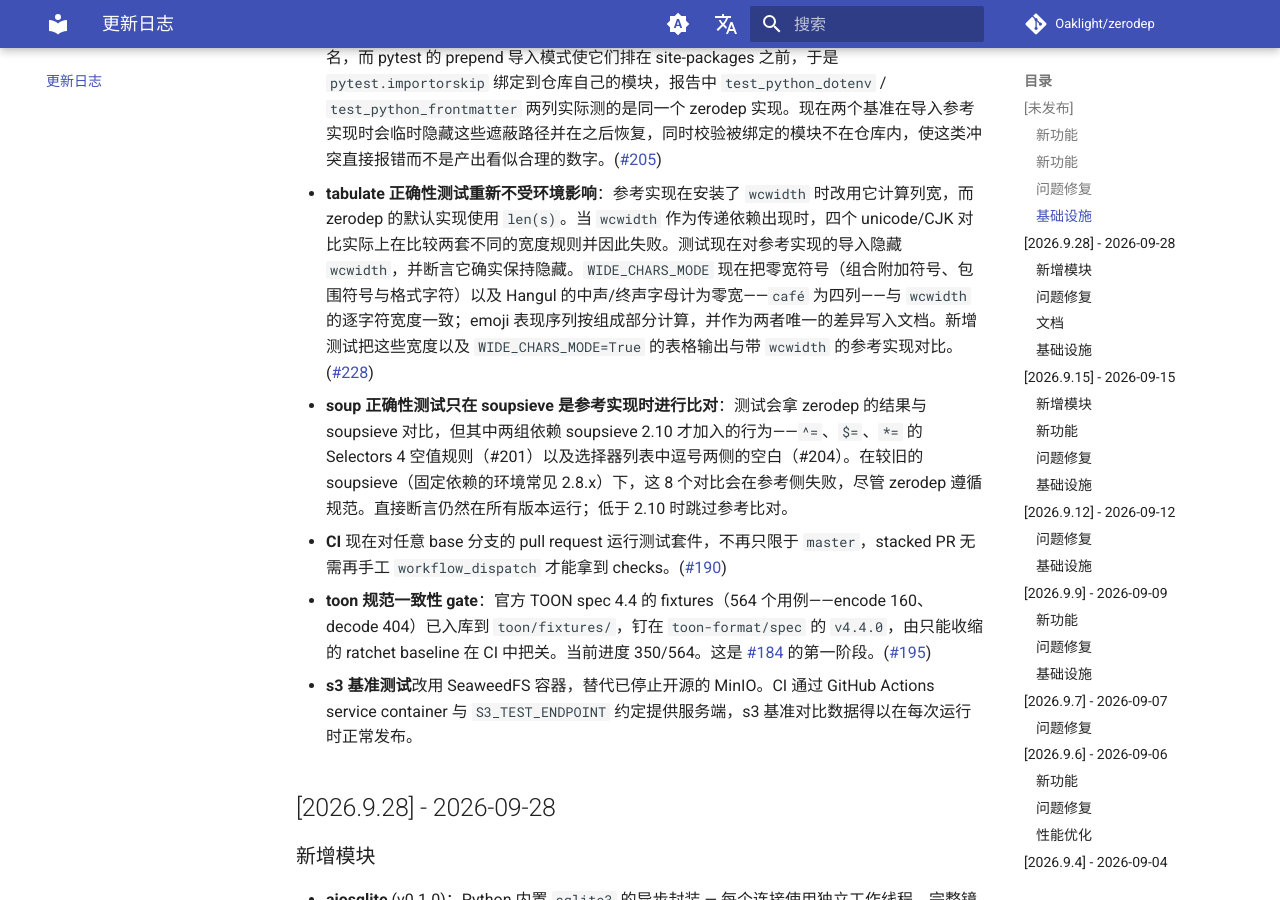
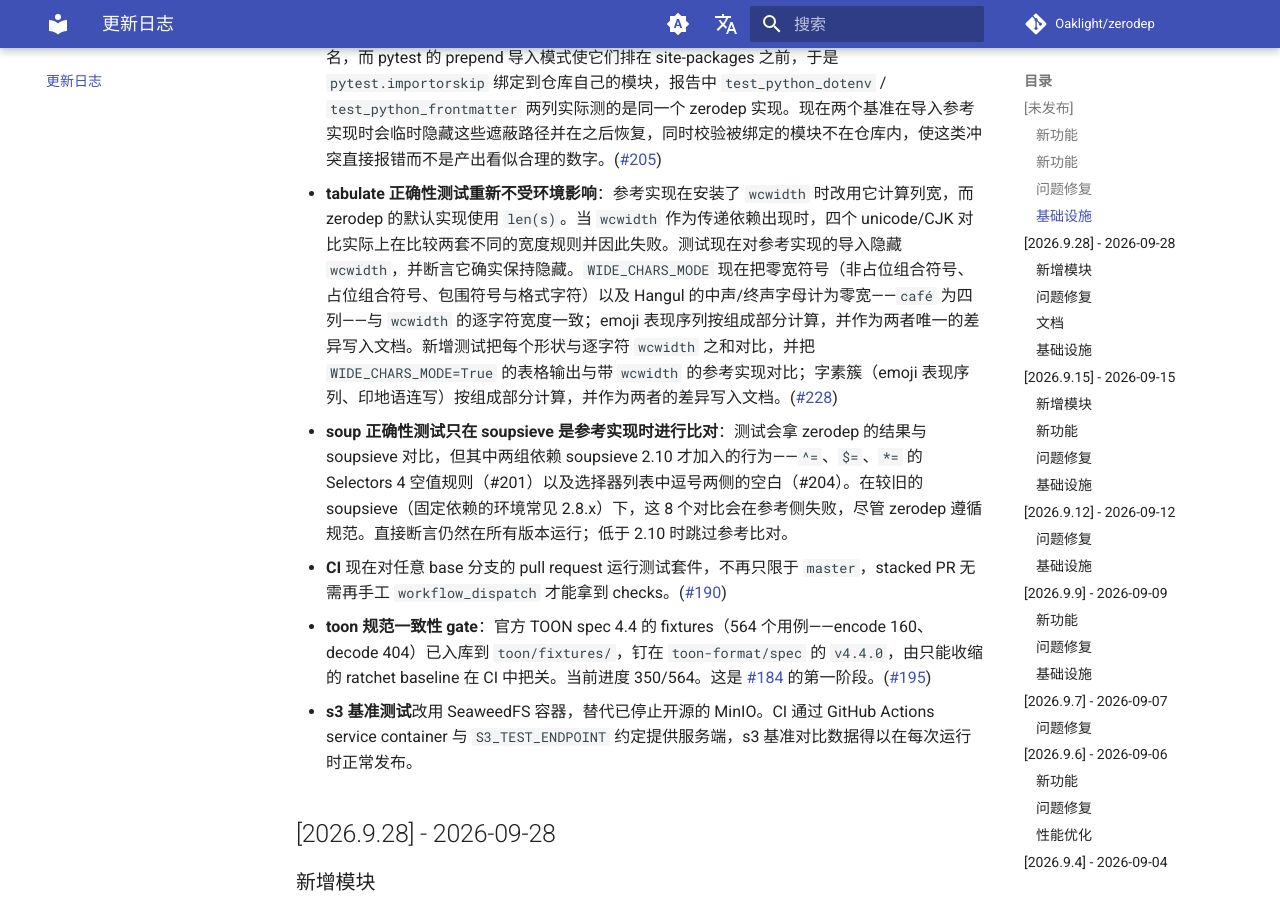
Before and after one commit to Oaklight/zerodep, an MkDocs documentation site: the page built from docs/changelog.md, in a window 1280 px wide and 900 px high, scrolled down 3419 px. Built offline with MkDocs 1.6.1 and Material for MkDocs 9.7.7, drawn with Linux system fonts in a browser that asks for light colours; comment, search, counter and statistics services are not loaded.

Commit message:
docs(tabulate)：占位组合符号与字素簇说明

```diff
--- a/docs/changelog.md
+++ b/docs/changelog.md
@@ -38,7 +38,7 @@
 - **基准测试 extras 在 Python 3.11+ 上使用 Pillow 13**：针对 `bench-qr` / `bench-png` 的全部 39 条 Dependabot 安全公告（4 条严重、23 条高危、12 条中危）都在 Pillow 13.0.0 中修复。该版本要求 Python 3.11，因此钉版本按版本拆分——3.11 起用 13.0.0，3.10 用最后一个支持它的 12.3.0。仅影响基准测试的参考依赖，模块本身不依赖 Pillow。
 - **`python -m pytest` 下测试套件重新可以收集**：`import qrcode` 会导入 `png`，而 `python -m` 会把仓库根目录放进 `sys.path`（`pytest` 命令行脚本不会），于是 `png/` 被当作空的 namespace package 缓存下来，png 测试自身的导入随之失败，导致整个收集过程中断。现在 png 测试模块在导入被测模块前，会清除任何不属于该目录自身的 `png` 缓存条目——既包括 namespace 条目，也包括安装了 `pypng` 时 `qrcode` 绑定的真实模块。完整收集为 8805 个用例，无错误。([#223](https://github.com/Oaklight/zerodep/issues/223))
 - **dotenv 与 frontmatter 基准测试现在测量真正的参考实现**：这两个测试目录与它们对比的包同名，而 pytest 的 prepend 导入模式使它们排在 site-packages 之前，于是 `pytest.importorskip` 绑定到仓库自己的模块，报告中 `test_python_dotenv` / `test_python_frontmatter` 两列实际测的是同一个 zerodep 实现。现在两个基准在导入参考实现时会临时隐藏这些遮蔽路径并在之后恢复，同时校验被绑定的模块不在仓库内，使这类冲突直接报错而不是产出看似合理的数字。([#205](https://github.com/Oaklight/zerodep/issues/205))
-- **tabulate 正确性测试重新不受环境影响**：参考实现在安装了 `wcwidth` 时改用它计算列宽，而 zerodep 的默认实现使用 `len(s)`。当 `wcwidth` 作为传递依赖出现时，四个 unicode/CJK 对比实际上在比较两套不同的宽度规则并因此失败。测试现在对参考实现的导入隐藏 `wcwidth`，并断言它确实保持隐藏。`WIDE_CHARS_MODE` 现在把零宽符号（组合附加符号、包围符号与格式字符）以及 Hangul 的中声/终声字母计为零宽——`café` 为四列——与 `wcwidth` 的逐字符宽度一致；emoji 表现序列按组成部分计算，并作为两者唯一的差异写入文档。新增测试把这些宽度以及 `WIDE_CHARS_MODE=True` 的表格输出与带 `wcwidth` 的参考实现对比。([#228](https://github.com/Oaklight/zerodep/issues/228))
+- **tabulate 正确性测试重新不受环境影响**：参考实现在安装了 `wcwidth` 时改用它计算列宽，而 zerodep 的默认实现使用 `len(s)`。当 `wcwidth` 作为传递依赖出现时，四个 unicode/CJK 对比实际上在比较两套不同的宽度规则并因此失败。测试现在对参考实现的导入隐藏 `wcwidth`，并断言它确实保持隐藏。`WIDE_CHARS_MODE` 现在把零宽符号（非占位组合符号、占位组合符号、包围符号与格式字符）以及 Hangul 的中声/终声字母计为零宽——`café` 为四列——与 `wcwidth` 的逐字符宽度一致；emoji 表现序列按组成部分计算，并作为两者唯一的差异写入文档。新增测试把每个形状与逐字符 `wcwidth` 之和对比，并把 `WIDE_CHARS_MODE=True` 的表格输出与带 `wcwidth` 的参考实现对比；字素簇（emoji 表现序列、印地语连写）按组成部分计算，并作为两者的差异写入文档。([#228](https://github.com/Oaklight/zerodep/issues/228))
 - **soup 正确性测试只在 soupsieve 是参考实现时进行比对**：测试会拿 zerodep 的结果与 soupsieve 对比，但其中两组依赖 soupsieve 2.10 才加入的行为——`^=`、`$=`、`*=` 的 Selectors 4 空值规则（#201）以及选择器列表中逗号两侧的空白（#204）。在较旧的 soupsieve（固定依赖的环境常见 2.8.x）下，这 8 个对比会在参考侧失败，尽管 zerodep 遵循规范。直接断言仍然在所有版本运行；低于 2.10 时跳过参考比对。
 - **CI** 现在对任意 base 分支的 pull request 运行测试套件，不再只限于 `master`，stacked PR 无需再手工 `workflow_dispatch` 才能拿到 checks。([#190](https://github.com/Oaklight/zerodep/pull/190))
 - **toon 规范一致性 gate**：官方 TOON spec 4.4 的 fixtures（564 个用例——encode 160、decode 404）已入库到 `toon/fixtures/`，钉在 `toon-format/spec` 的 `v4.4.0`，由只能收缩的 ratchet baseline 在 CI 中把关。当前进度 350/564。这是 [#184](https://github.com/Oaklight/zerodep/issues/184) 的第一阶段。([#195](https://github.com/Oaklight/zerodep/pull/195))
```
Also changed, not shown: docs/modules/tabulate.md (+1 -1 lines).
